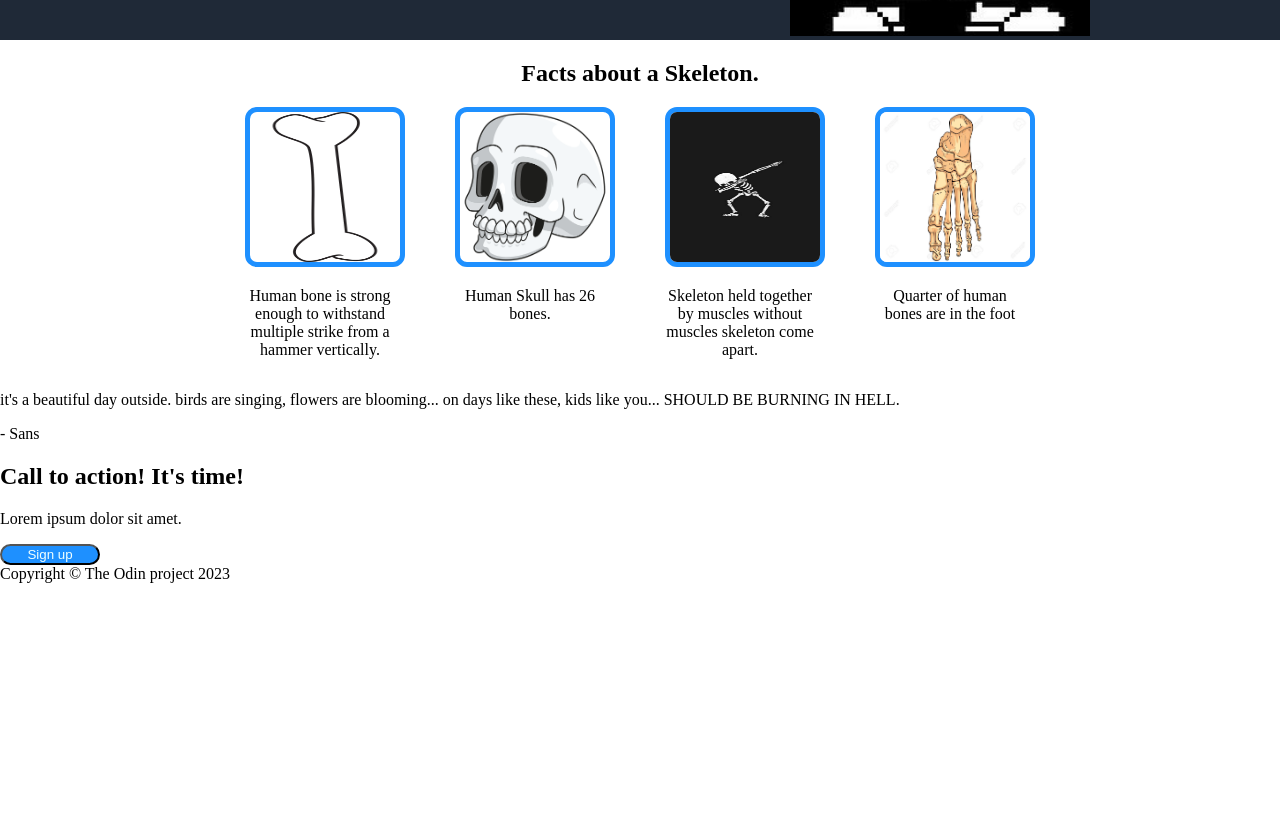
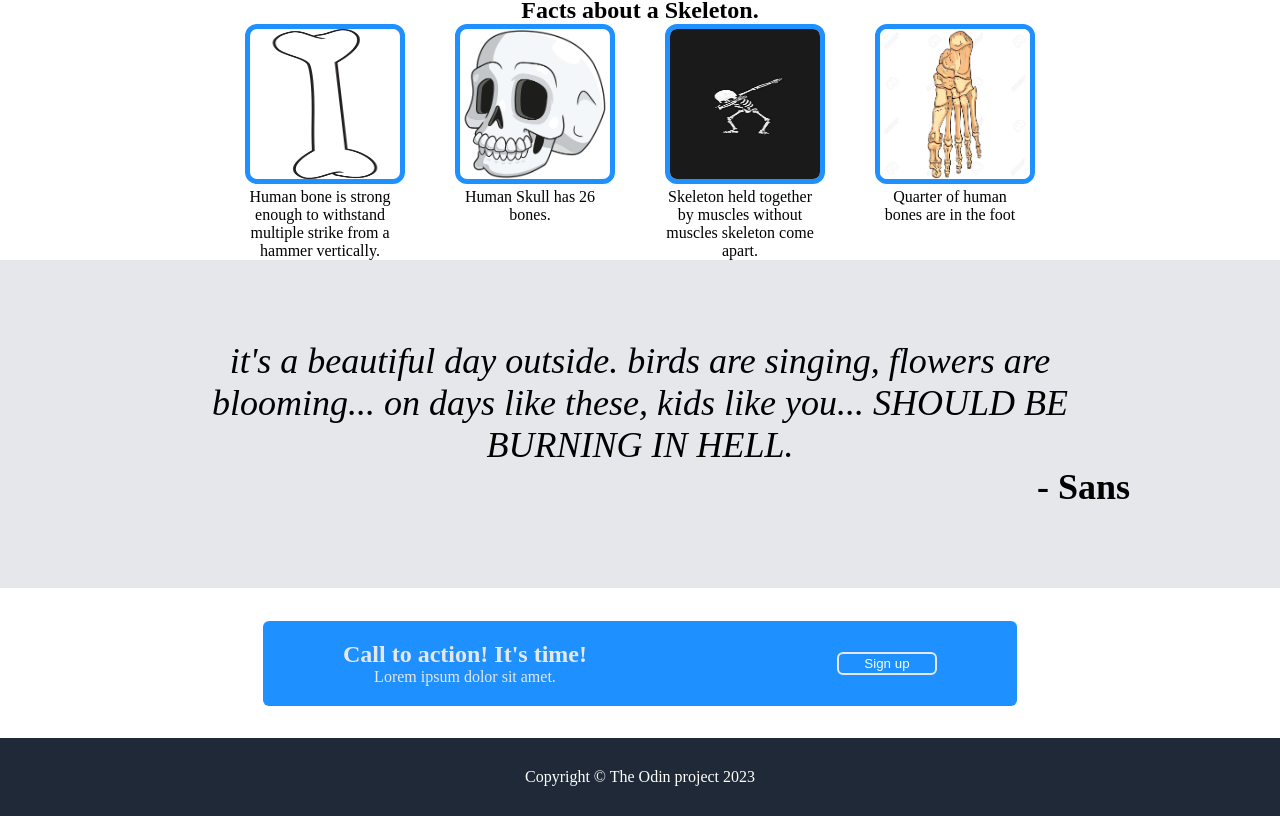
Before and after one commit to Infamous47/landing-page, a plain HTML site: page index.html in a window 1280 px wide. Shown: the part 394-1210 px from the top of the page. Before the commit the page ends 977 px from the top, so only its background shows below. Drawn offline with Linux system fonts and the light colour scheme.

Commit message:
Complete project

```diff
--- a/index.html
+++ b/index.html
@@ -59,20 +59,23 @@
         </div>
     </div>
     <div id="section-three">
-        <p>it's a beautiful day outside.
+        <p id="st-text">it's a beautiful day outside.
             birds are singing,
             flowers are blooming...
             on days like these, kids like you...
             SHOULD BE BURNING IN HELL.</p>
-        <p> - Sans</p>
+        <p id="sans"> - Sans</p>
     </div>
 
     <div id="section-four">
-        <h2>Call to action! It's time!</h2>
-        <p>Lorem ipsum dolor sit amet.</p>
-        <button>Sign up</button>
+        <div class="st-4-content">
+            <div id="st-four">
+                <h2>Call to action! It's time!</h2>
+                <p>Lorem ipsum dolor sit amet.</p>
+            </div>
+            <div class="st-button"><button>Sign up</button></div>
+        </div>
     </div>
-
     <footer>
         Copyright &copy; The Odin project 2023
     </footer>
--- a/styles.css
+++ b/styles.css
@@ -1,3 +1,7 @@
+*{
+    padding: 0px;
+    margin: 0px;
+}
 body{
     padding: 0;
     margin: 0;
@@ -72,3 +76,65 @@ a{
     text-align: center;
 
 }
+#section-three{
+    display: flex;
+    flex-direction:column ;
+    background-color: #e5e7eb;
+    padding: 80px 150px;
+}
+#st-text{
+    font-size: 36px;
+    text-align: center;
+    font-style: italic;
+    margin: 0px;
+    padding: 0px;
+}
+#sans{
+    display: flex;
+    font-size: 36px;
+    font-weight: 900;
+    margin: 0px;
+    padding: 0px;
+    align-self: flex-end;
+}
+#section-four{
+    display: flex;
+    flex-direction: column;
+    justify-content: center;
+    align-items: center;
+    height: 150px;
+}
+.st-4-content{
+    background-color: dodgerblue;
+    display: flex;
+    justify-content: center;
+    padding: 20px 80px;
+    border-radius: 6px;
+}
+
+#st-four{
+    color: #e5e7eb;
+    display: flex;
+    flex-direction: column;
+    justify-content: center;
+    align-items: center;
+}
+.st-button{
+    display: flex;
+    justify-content: end;
+    align-items: center;
+}
+.st-button button{
+    border-color: #e5e7eb;
+    margin-left: 250px;
+    appearance: none;
+    border-style: solid;
+    border-radius: 6px;
+    padding: 2px 5px;
+}
+footer{
+    background-color: #1F2937;
+    color: white;
+    text-align: center;
+    padding: 30px 300px;
+}
```
